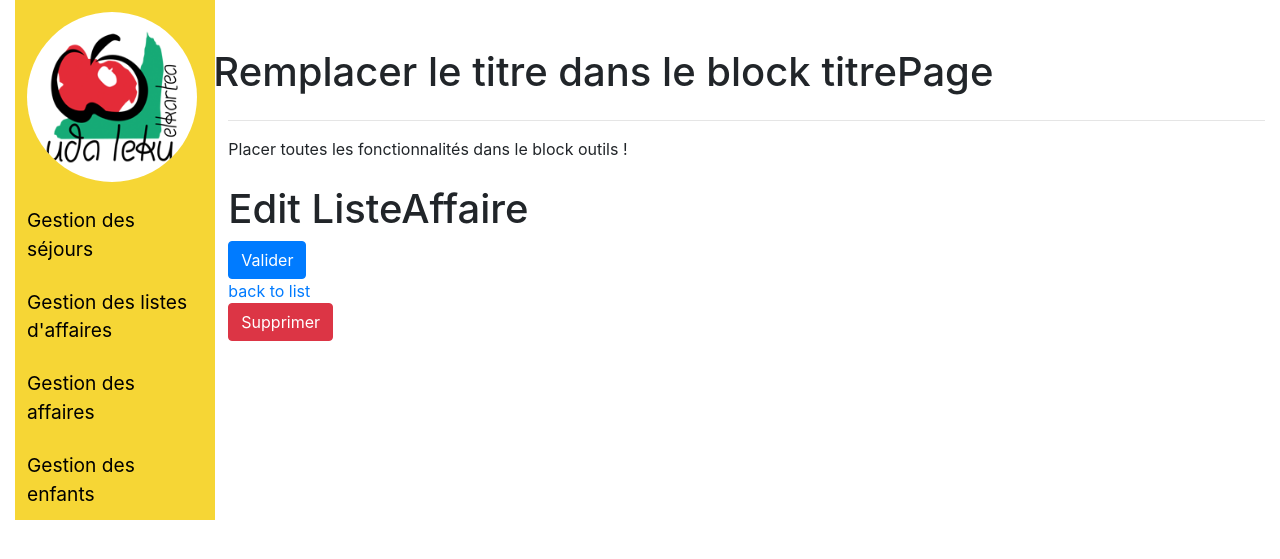
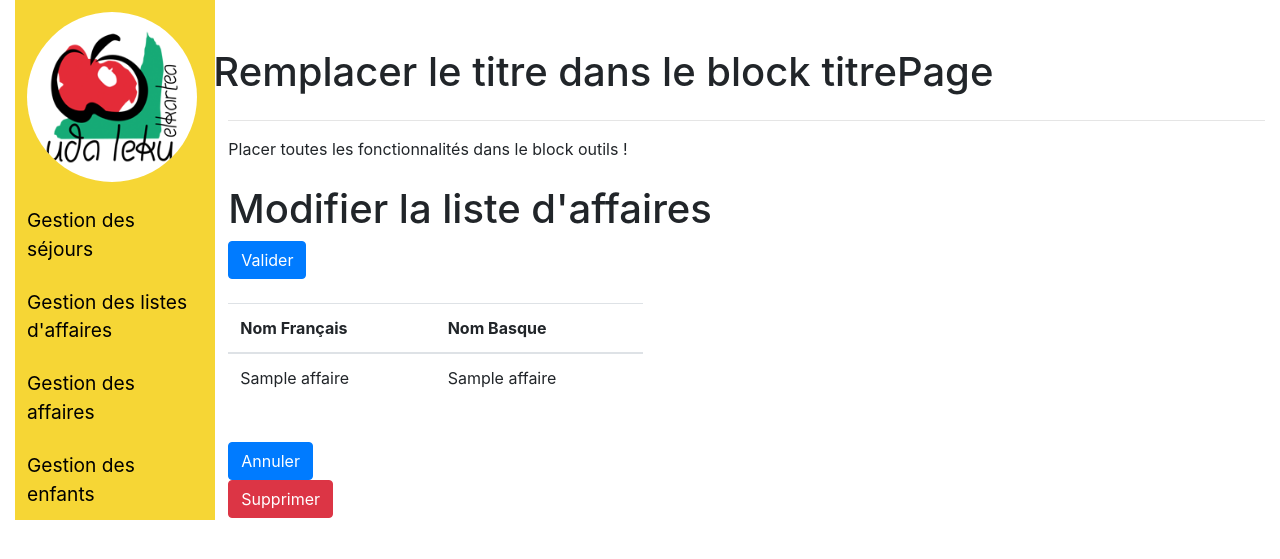
Before and after one commit to Triny81/ProjetUdaLeku, a Symfony app: template templates/liste_affaire/edit.html.twig in a window 1280 px wide. Shown: the part 47-606 px from the top of the page. Run offline with Twig, Linux system fonts and the light colour scheme; the template is opened without the code that fills it: most values are stand-ins (such as "Sample title", 1, 10 or a date in 2020); some libraries are stand-ins or nearby versions.

Commit message:
Debut du design modifier liste affaires

```diff
--- a/src/Controller/ListeAffaireController.php
+++ b/src/Controller/ListeAffaireController.php
@@ -86,10 +86,11 @@ class ListeAffaireController extends AbstractController
     /**
      * @Route("/modification/{id}", name="liste_affaire_modification", methods={"GET","POST"})
      */
-    public function edit(Request $request, ListeAffaire $listeAffaire): Response
+    public function edit(Request $request, ListeAffaire $listeAffaire, AffaireRepository $affaireRepository): Response
     {
         $form = $this->createForm(ListeAffaire1Type::class, $listeAffaire);
         $form->handleRequest($request);
+        $toutesLesAffaires = $affaireRepository->findAll();
 
         if ($form->isSubmitted() && $form->isValid()) {
             $this->getDoctrine()->getManager()->flush();
@@ -100,6 +101,7 @@ class ListeAffaireController extends AbstractController
         return $this->render('liste_affaire/edit.html.twig', [
             'liste_affaire' => $listeAffaire,
             'form' => $form->createView(),
+            'affaires' => $toutesLesAffaires,
         ]);
     }
 
--- a/templates/liste_affaire/edit.html.twig
+++ b/templates/liste_affaire/edit.html.twig
@@ -3,11 +3,32 @@
 {% block title %}Edit ListeAffaire{% endblock %}
 
 {% block body %}
-    <h1>Edit ListeAffaire</h1>
+
+    <h1>Modifier la liste d'affaires</h1>
 
     {{ include('liste_affaire/_form.html.twig', {'button_label': 'Update'}) }}
 
-    <a href="{{ path('liste_affaire_index') }}">back to list</a>
+<table class="table" style="width:40%;">
+  <thead>
+    <tr>
+      <th scope="col">Nom Français</th>
+      <th scope="col">Nom Basque</th>
+    </tr>
+  </thead>
+  <tbody>
+    {% for affaire in affaires %}
+    <tr>
+        <td>{{ affaire.nomFrancais }}</td>
+        <td>{{ affaire.nomBasque }}</td><br>
+    </tr>
+    {% endfor %}
+  </tbody>
+</table>
+
+    <br>
+    <button type="button" href="{{ path('liste_affaire_index') }}" class="btn btn-primary">Annuler</button>
 
     {{ include('liste_affaire/_delete_form.html.twig') }}
+
+
 {% endblock %}
```
